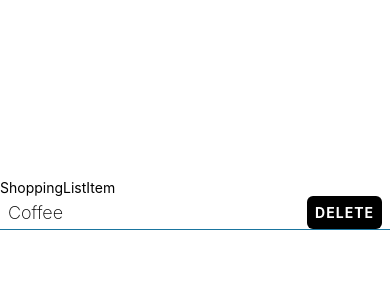
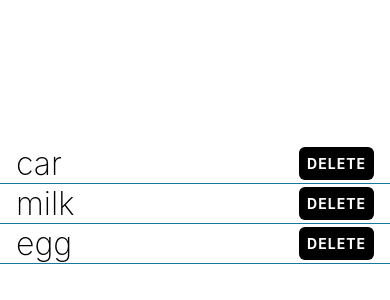
Before and after one commit to hianshul07/taskly, a React Native app: screen / in a window 390 px wide. Shown: the part 218-518 px from the top of the page. Built offline with nearby package versions, Linux system fonts and the light colour scheme.

Commit message:
componets checkpoint

```diff
--- a/App.tsx
+++ b/App.tsx
@@ -15,7 +15,9 @@ export default function App() {
 
 	return (
 		<View style={styles.container}>
-			<ShoppingListItem />
+			<ShoppingListItem name="car"/>
+			<ShoppingListItem name="milk"/>
+			<ShoppingListItem name="egg"/>
 		</View>
 	);
 }
@@ -34,10 +36,6 @@ const styles = StyleSheet.create({
 		alignItems: 'center',
 		justifyContent: 'space-between',
 	},
-	itemText: {
-		fontSize: 18,
-		fontWeight: '200',
-	},
 	button: {
 		backgroundColor: theme.colorBlack,
 		padding: 8,
--- a/components/ShoppingListItem.tsx
+++ b/components/ShoppingListItem.tsx
@@ -3,11 +3,16 @@ import { theme } from '../theme';
 
 // import React, { Component } from 'react';
 
-const ShoppingListItem = () => {
+type Props = {
+	name: string;
+};
+
+const ShoppingListItem = ({ name }: Props) => {
 	const handleDelete = () => {
 		Alert.alert(
-			'You sure you want to delete this???',
+			`You sure you want to delete ${name}???`,
 			'It will all be gone for good',
+
 			[
 				{
 					text: 'Yes',
@@ -20,13 +25,13 @@ const ShoppingListItem = () => {
 				},
 			]
 		);
+		console.log("hehehe")
 	};
 
 	return (
 		<View>
-			<Text>ShoppingListItem</Text>
 			<View style={styles.itemContainer}>
-				<Text style={styles.itemText}>Coffee</Text>
+				<Text style={styles.itemText}>{name}</Text>
 				<TouchableOpacity
 					onPress={handleDelete}
 					style={styles.button}
@@ -48,13 +53,13 @@ const styles = StyleSheet.create({
 	itemContainer: {
 		borderBottomColor: theme.colorCerulean,
 		borderBottomWidth: 1,
-		paddingHorizontal: 8,
+		paddingHorizontal: 16,
 		flexDirection: 'row',
 		alignItems: 'center',
 		justifyContent: 'space-between',
 	},
 	itemText: {
-		fontSize: 18,
+		fontSize: 32,
 		fontWeight: '200',
 	},
 	button: {
@@ -71,3 +76,67 @@ const styles = StyleSheet.create({
 });
 
 export default ShoppingListItem;
+
+// import { TouchableOpacity, View, Alert, StyleSheet, Text } from "react-native";
+// import { theme } from "../theme";
+
+// type Props = {
+//   name: string;
+// };
+
+// export function ShoppingListItem({ name }: Props) {
+//   const handleDelete = () => {
+//     Alert.alert(
+//       `Are you sure you want to delete ${name}?`,
+//       "It will be gone for good",
+//       [
+//         {
+//           text: "Yes",
+//           onPress: () => console.log("Ok, deleting."),
+//           style: "destructive",
+//         },
+//         { text: "Cancel", style: "cancel" },
+//       ],
+//     );
+//   };
+
+//   return (
+//     <View style={styles.itemContainer}>
+//       <Text style={styles.itemText}>{name}</Text>
+//       <TouchableOpacity
+//         onPress={handleDelete}
+//         style={styles.button}
+//         activeOpacity={0.8}
+//       >
+//         <Text style={styles.buttonText}>Delete</Text>
+//       </TouchableOpacity>
+//     </View>
+//   );
+// }
+
+// const styles = StyleSheet.create({
+//   itemContainer: {
+//     paddingVertical: 16,
+//     paddingHorizontal: 8,
+//     borderBottomColor: theme.colorCerulean,
+//     borderBottomWidth: 1,
+//     flexDirection: "row",
+//     alignItems: "center",
+//     justifyContent: "space-between",
+//   },
+//   itemText: {
+//     fontSize: 18,
+//     fontWeight: "200",
+//   },
+//   button: {
+//     backgroundColor: theme.colorBlack,
+//     padding: 8,
+//     borderRadius: 6,
+//   },
+//   buttonText: {
+//     color: "#fff",
+//     fontWeight: "bold",
+//     textTransform: "uppercase",
+//     letterSpacing: 1,
+//   },
+// });
```
Also changed, not shown: package.json (+8 -2 lines), .eslintrc.js (added), 1 other file (tests, documents, lock files or other folders).
